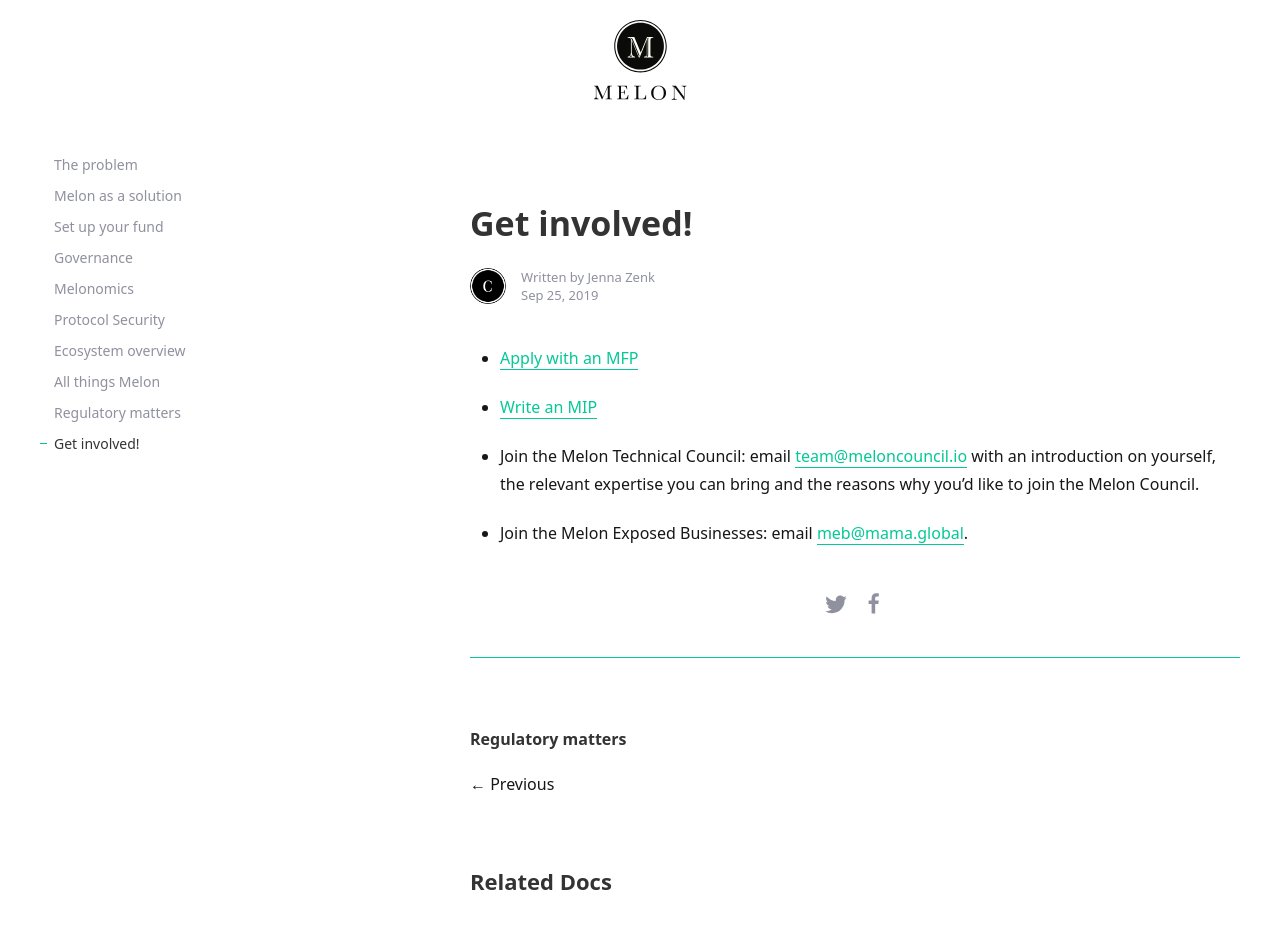
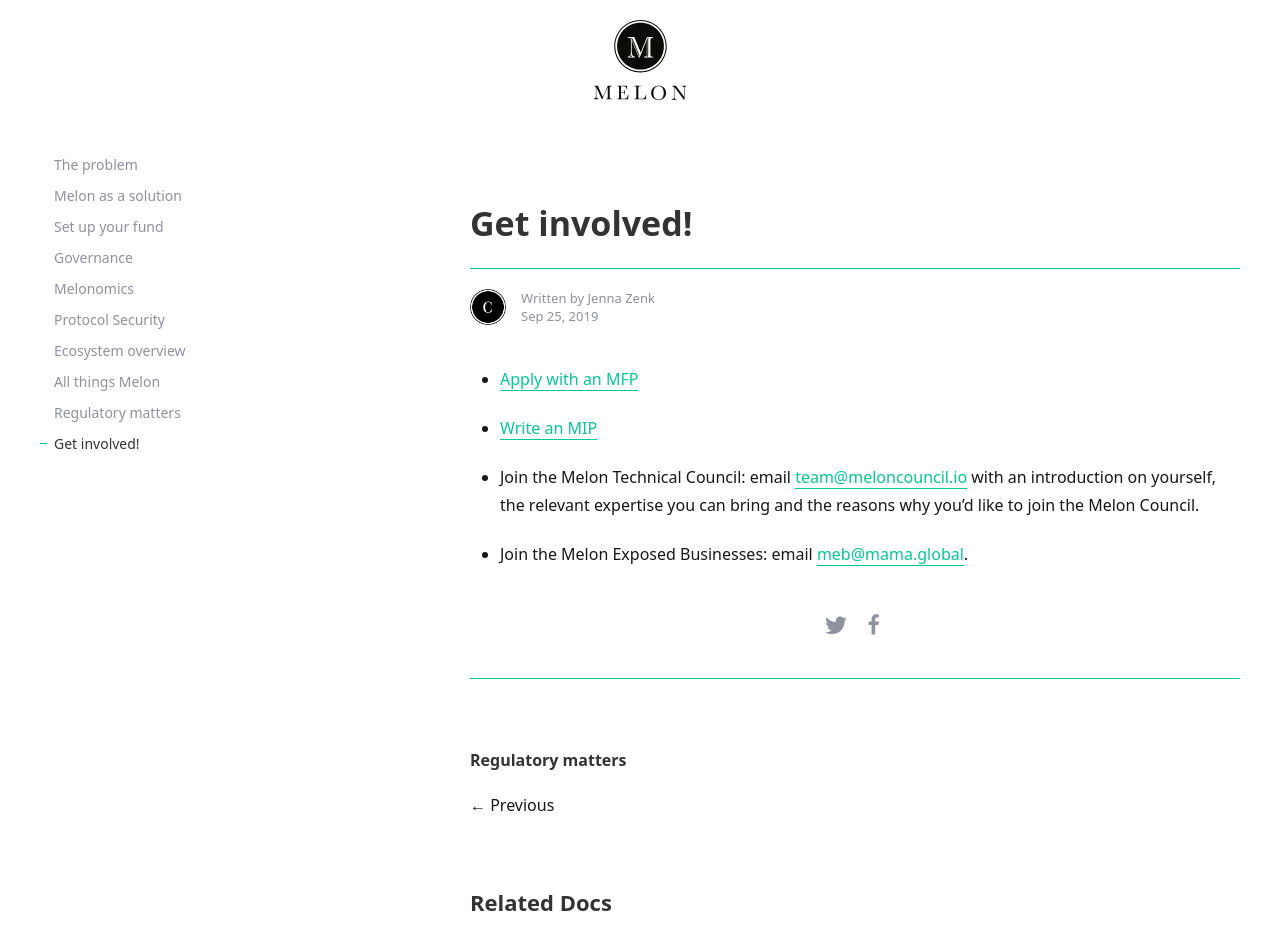
Before and after one commit to melonproject-archive/melon-website, a Jekyll site: the page built from _docs/get-involved.md, in a window 1280 px wide and 998 px high. Shown: the top 950 px of the window. Built offline with Jekyll 4.4.1, drawn with Linux system fonts in a browser that asks for light colours.

Commit message:
[docs] add line to docs layout

```diff
--- a/_layouts/doc.html
+++ b/_layouts/doc.html
@@ -26,6 +26,7 @@
                 <article class="uk-article">
 
                     <h1 class="uk-article-title">{{ page.title | escape }}</h1>
+                    <hr class="uk-hr"></hr>
 
                     {% if page.subtitle %}<p class="uk-text-lead uk-text-muted">{{ page.subtitle }}</p>{% endif %}
 
```
